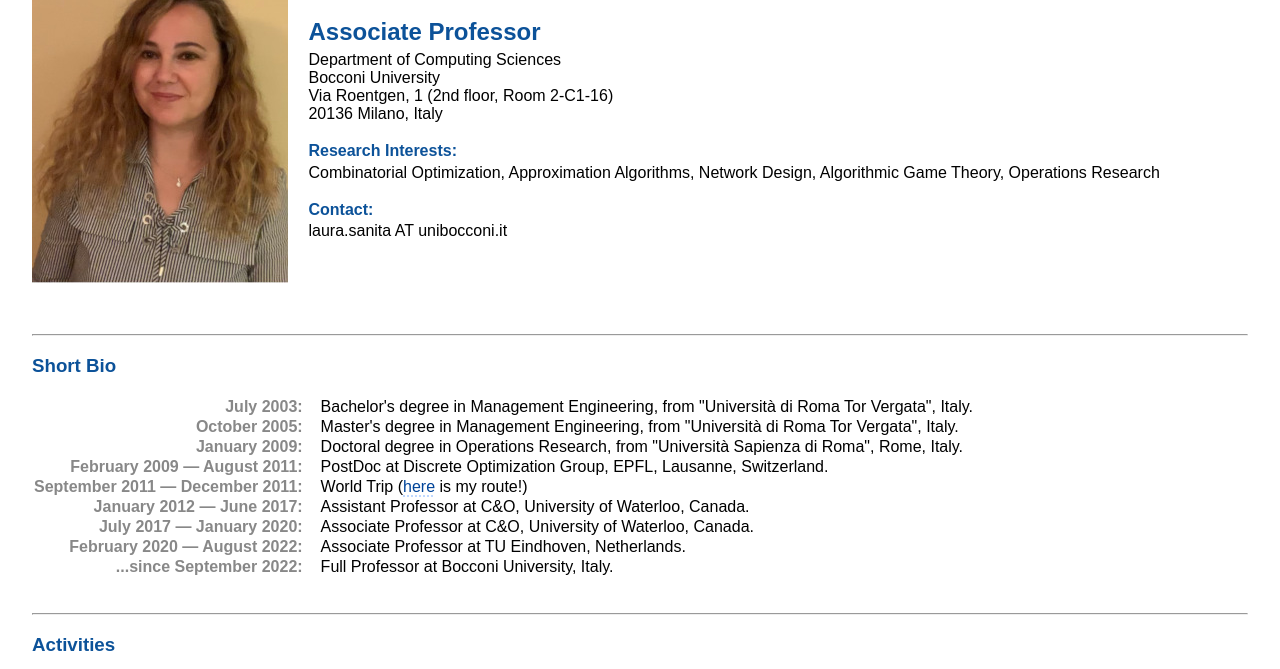
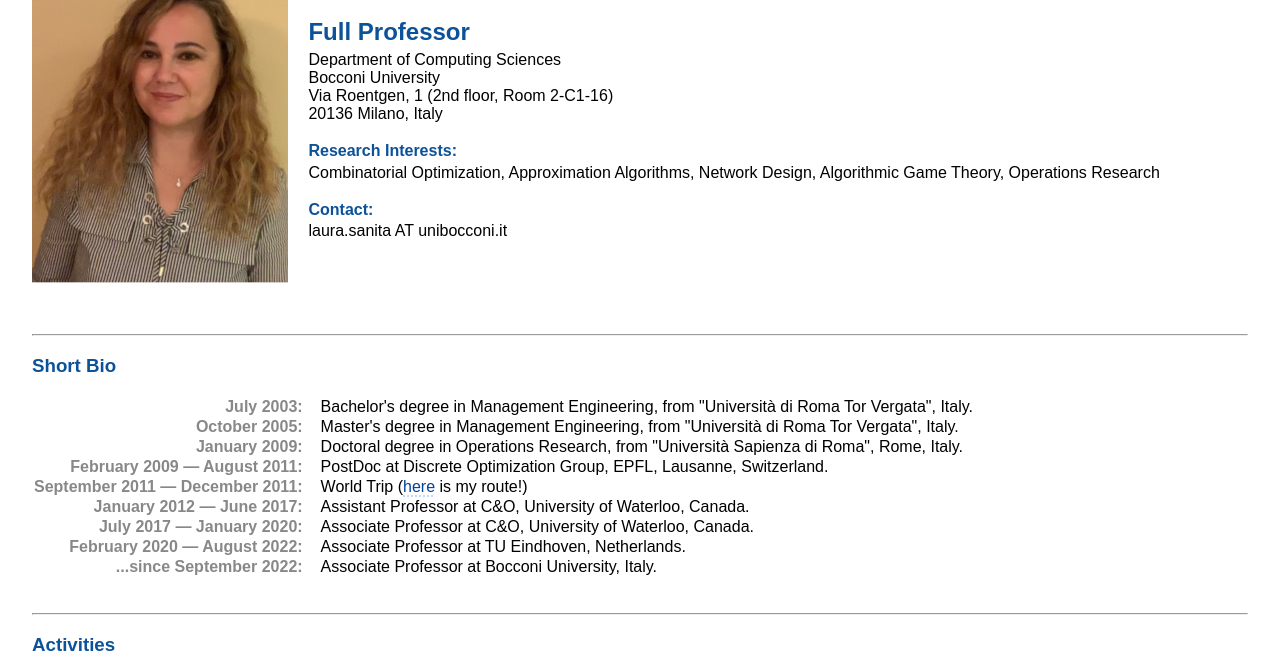
Before and after one commit to laurasanita/laurasanita.github.io, a plain HTML site: page index.html in a window 1280 px wide. Shown: the part 131-800 px from the top of the page. Drawn offline with Linux system fonts and the light colour scheme.

Commit message:
Automatic commit.

```diff
--- a/index.html
+++ b/index.html
@@ -227,7 +227,7 @@
 <img src="laura_sanita.jpeg" class="pic" alt=" " />
 <div class="inline">
 	<h1>Laura Sanità</h1>
-	<h2 class="position">Associate Professor</h2>
+	<h2 class="position">Full Professor</h2>
 	Department of Computing Sciences<br />
 	Bocconi University<br />
 	Via Roentgen, 1 (2nd floor, Room 2-C1-16)<br />
@@ -292,7 +292,7 @@ Adjunct Professor at C&amp;O, University of Waterloo, Canada.
 -->
 
 <tr><td>...since September 2022:</td><td>
-Full Professor at Bocconi University, Italy.
+Associate Professor at Bocconi University, Italy.
 </td></tr>
 
 </table>
```
